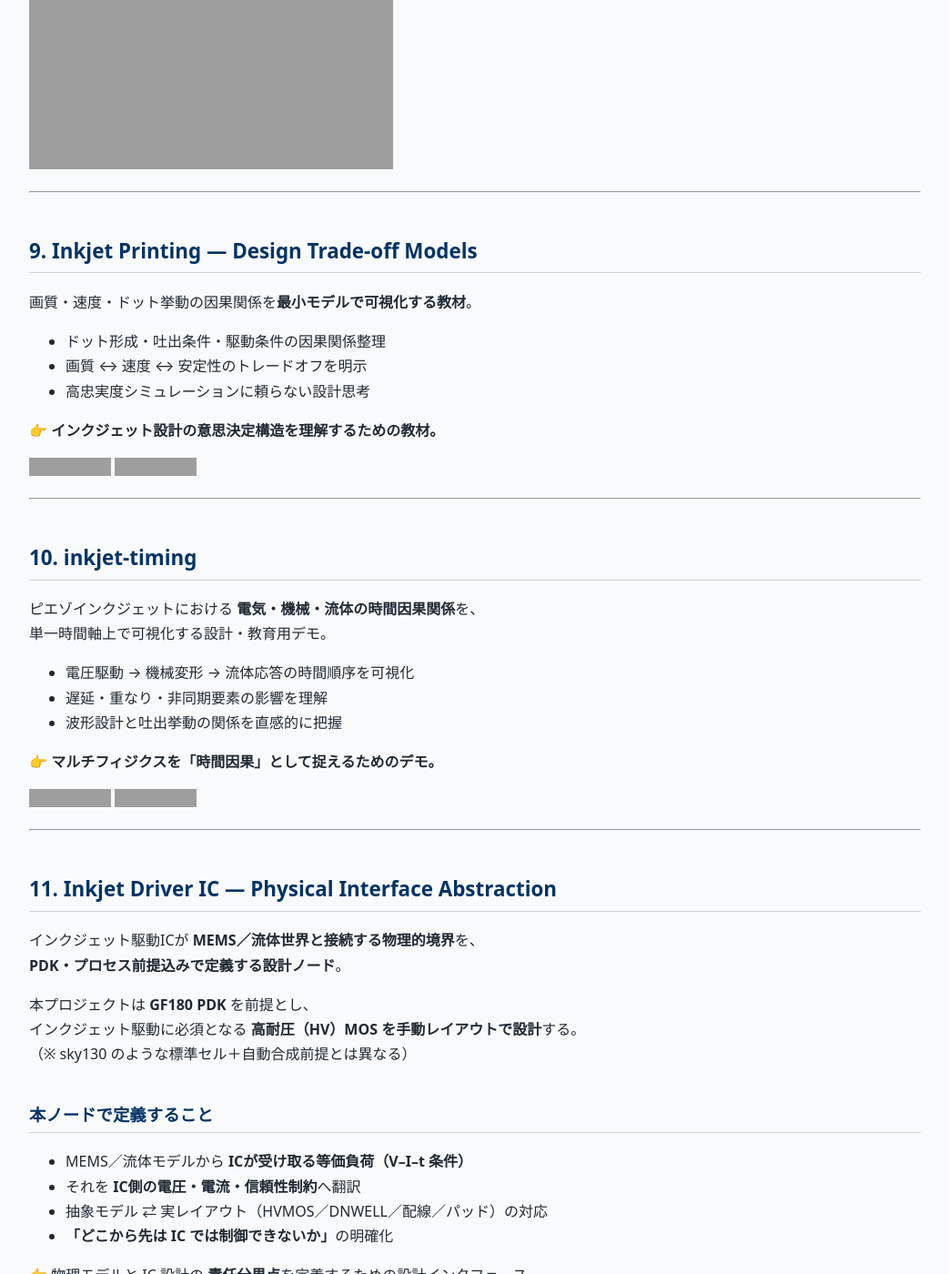
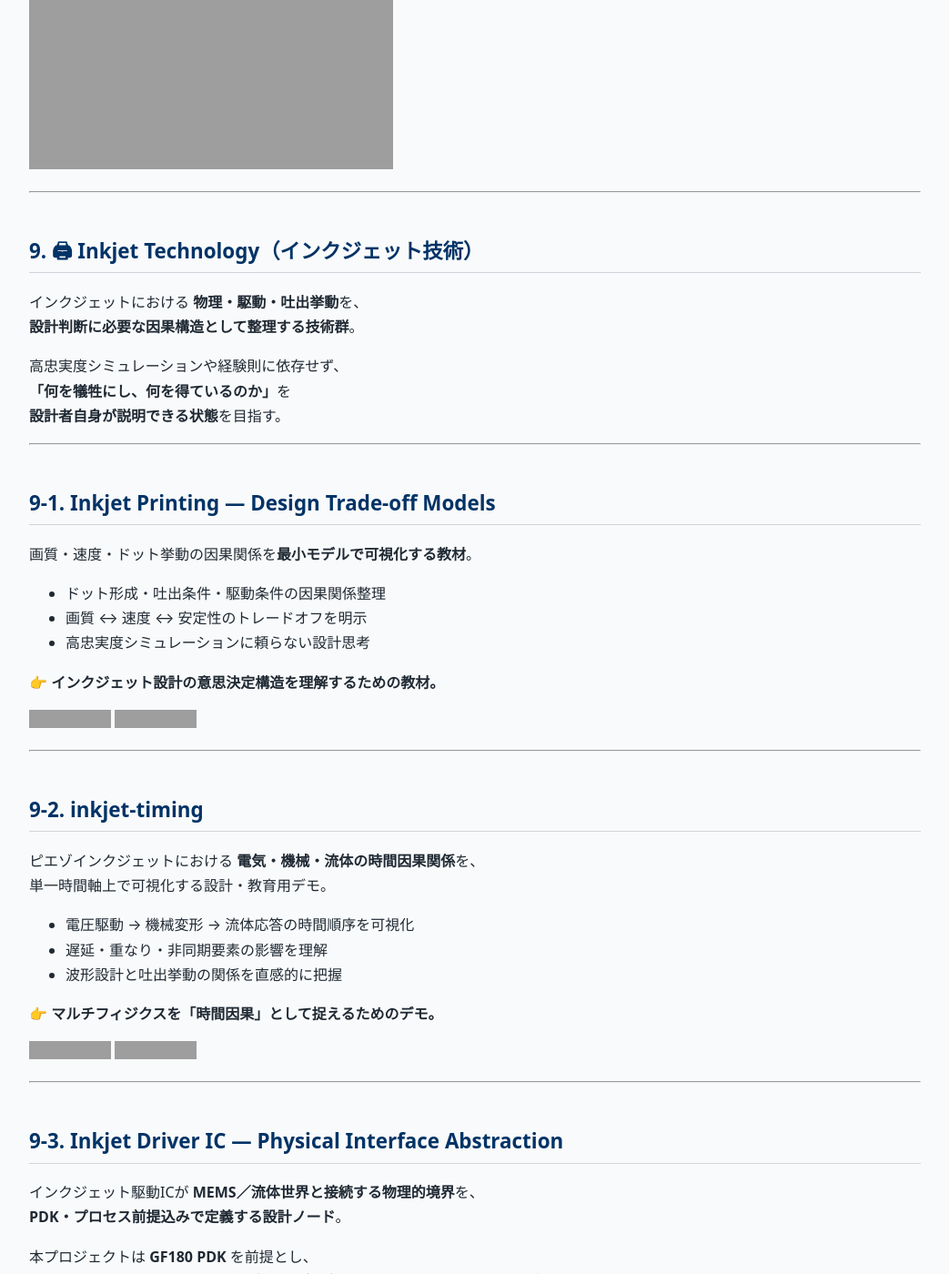
Before and after one commit to Samizo-AITL/Samizo-AITL.github.io, a Jekyll site: the page built from portal/index.md, in a window 1280 px wide and 1400 px high, scrolled down 16859 px. Shown: the whole window at 91% size, without its empty margins (118-1161 px from the left). Built offline with Jekyll 4.4.1, drawn with Linux system fonts in a browser that asks for light colours; our own code applies the rules of GitHub Pages for plain Markdown files; some of the changed text lies outside the part shown; grey boxes are pictures that could not be loaded.

Commit message:
Update index.md

```diff
--- a/portal/index.md
+++ b/portal/index.md
@@ -534,7 +534,18 @@ PID + FSM による制御動作が仕様通りであることを確認。
 
 ---
 
-## 9. Inkjet Printing — Design Trade-off Models
+## 9. 🖨 Inkjet Technology（インクジェット技術）
+
+インクジェットにおける **物理・駆動・吐出挙動**を、
+**設計判断に必要な因果構造として整理する技術群**。
+
+高忠実度シミュレーションや経験則に依存せず、
+**「何を犠牲にし、何を得ているのか」**を
+**設計者自身が説明できる状態**を目指す。
+
+---
+
+## 9-1. Inkjet Printing — Design Trade-off Models
 画質・速度・ドット挙動の因果関係を**最小モデルで可視化する教材**。
 
 - ドット形成・吐出条件・駆動条件の因果関係整理
@@ -548,7 +559,7 @@ PID + FSM による制御動作が仕様通りであることを確認。
 
 ---
 
-## 10. inkjet-timing
+## 9-2. inkjet-timing
 ピエゾインクジェットにおける **電気・機械・流体の時間因果関係**を、
 単一時間軸上で可視化する設計・教育用デモ。
 
@@ -563,7 +574,7 @@ PID + FSM による制御動作が仕様通りであることを確認。
 
 ---
 
-## 11. Inkjet Driver IC — Physical Interface Abstraction
+## 9-3. Inkjet Driver IC — Physical Interface Abstraction
 
 インクジェット駆動ICが **MEMS／流体世界と接続する物理的境界**を、
 **PDK・プロセス前提込みで定義する設計ノード**。
```
Also changed, not shown: other parts of portal/index.md (+1 -1 lines).
